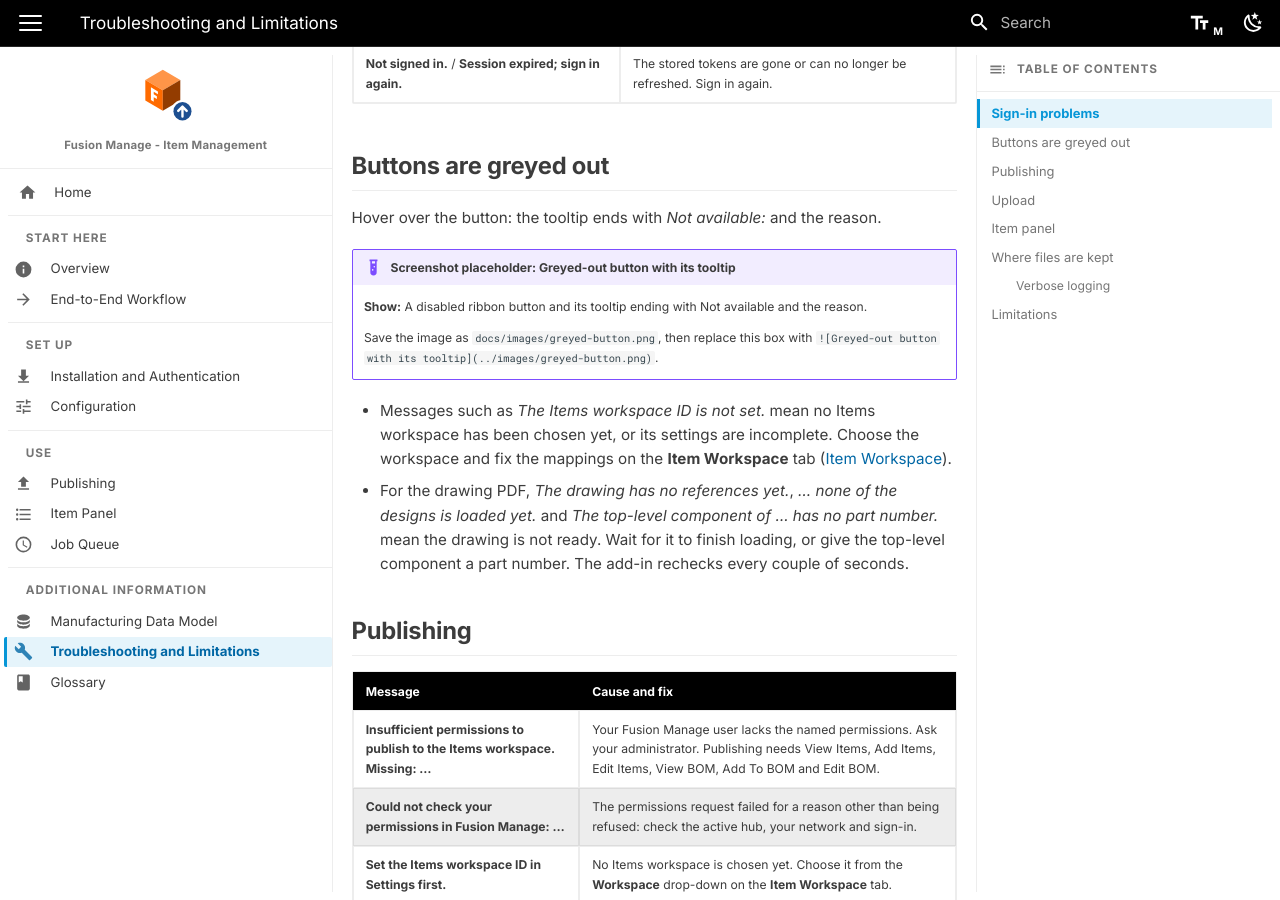
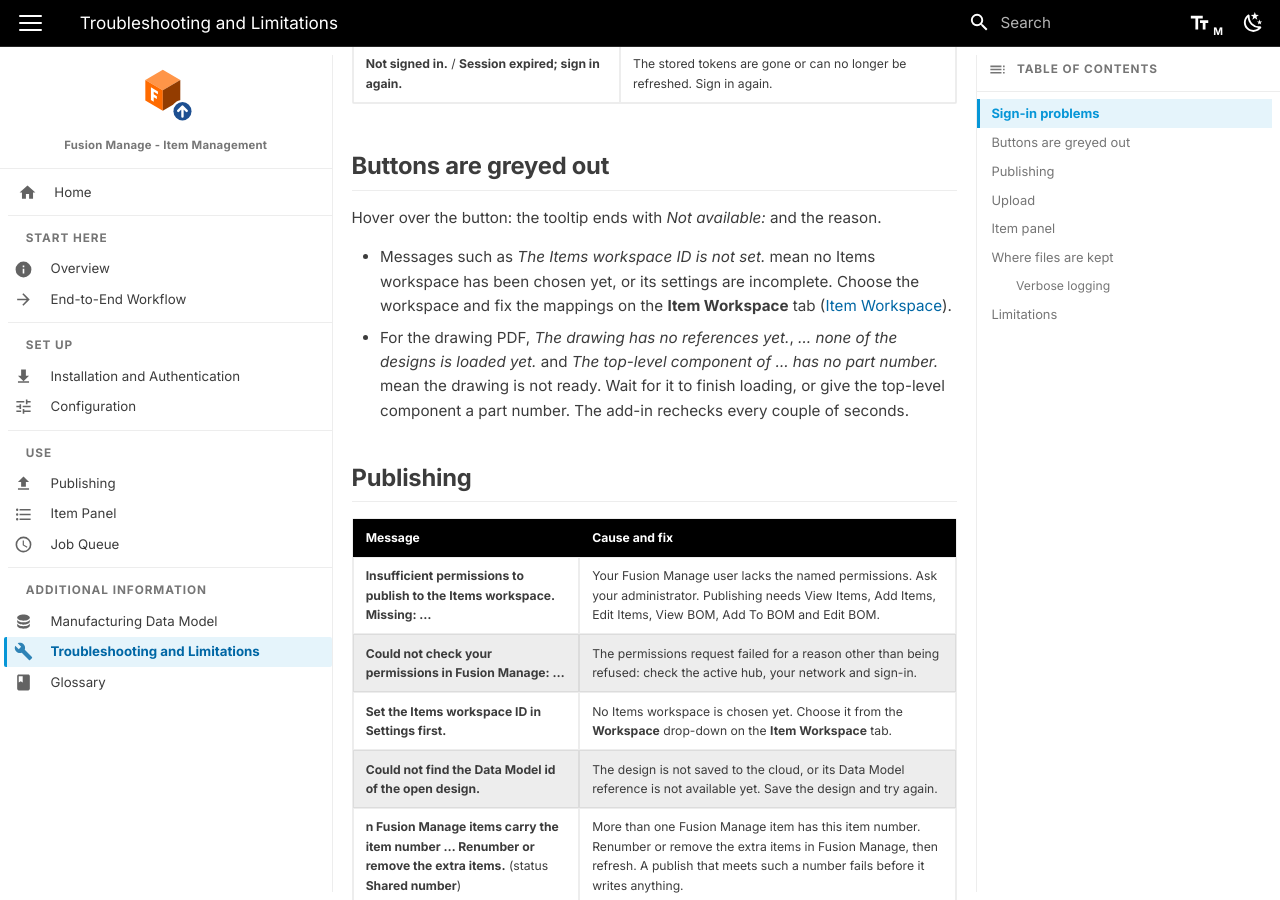
Before and after one commit to AHoop91/FusionToFusionManageAddon, an MkDocs documentation site: the page built from docs/reference/troubleshooting.md, in a window 1280 px wide and 900 px high, scrolled down 1239 px. Built offline with MkDocs 1.6.1 and Material for MkDocs 9.7.7, drawn with Linux system fonts in a browser that asks for light colours.

Commit message:
Remove the last two screenshot placeholders and their shot-list lines
Drop the component properties box from the Manufacturing Data Model page and the greyed-out button box from Troubleshooting.

```diff
--- a/docs/reference/troubleshooting.md
+++ b/docs/reference/troubleshooting.md
@@ -35,11 +35,6 @@
 ## Buttons are greyed out
 
 Hover over the button: the tooltip ends with *Not available:* and the reason.
-
-!!! example "Screenshot placeholder: Greyed-out button with its tooltip"
-    **Show:** A disabled ribbon button and its tooltip ending with Not available and the reason.
-
-    Save the image as `docs/images/greyed-button.png`, then replace this box with `![Greyed-out button with its tooltip](../images/greyed-button.png)`.
 
 - Messages such as *The Items workspace ID is not set.* mean no Items workspace has been chosen yet, or its settings are incomplete. Choose the workspace and fix the mappings on the **Item Workspace** tab ([Item Workspace](../configuration/index.md#item-workspace)).
 - For the drawing PDF, *The drawing has no references yet.*, *… none of the designs is loaded yet.* and *The top-level component of … has no part number.* mean the drawing is not ready. Wait for it to finish loading, or give the top-level component a part number. The add-in rechecks every couple of seconds.
```
Also changed, not shown: docs/images/SHOT-LIST.md (+0 -2 lines), docs/reference/manufacturing-data-model.md (+0 -5 lines).
